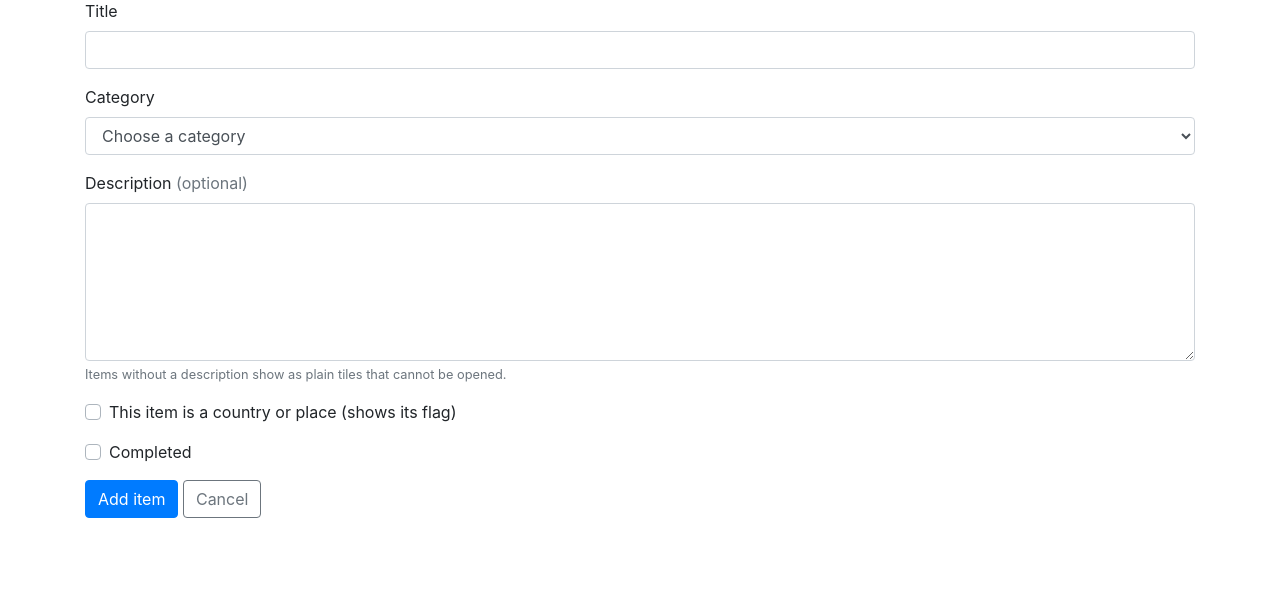
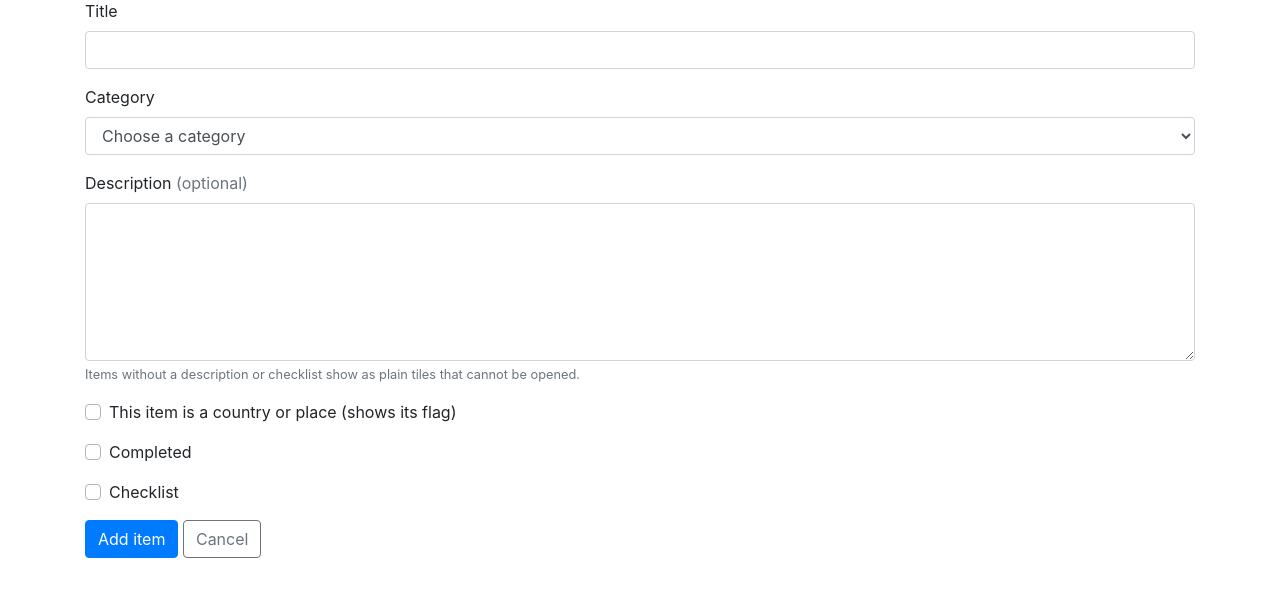
Before and after one commit to Kaaiman1214/Bucketlistr, a Flask app: page /new in a window 1280 px wide. Shown: the part 193-800 px from the top of the page. Run offline with Flask 3, Linux system fonts and the light colour scheme; a user stored in the database is signed in; some libraries are stand-ins or nearby versions.

Commit message:
Added checklist items and progress bars

```diff
--- a/website/static/index.js
+++ b/website/static/index.js
@@ -95,3 +95,78 @@ document.addEventListener('DOMContentLoaded', function () {
     checkbox.addEventListener('change', toggle);
     toggle();
 });
+
+document.addEventListener('change', function (event) {
+    var box = event.target;
+    if (!box.classList || !box.classList.contains('checklist-box')) return;
+
+    var wanted = box.checked;
+    box.disabled = true;
+
+    fetch(box.getAttribute('data-url'), {
+        method: 'POST',
+        credentials: 'same-origin',
+        headers: { 'Content-Type': 'application/json' },
+        body: JSON.stringify({ done: wanted })
+    }).then(function (res) {
+        if (!res.ok || res.redirected) throw new Error('not saved');
+        return res.json();
+    }).then(function (data) {
+        var bar = document.getElementById('progress-bar');
+        var text = document.getElementById('progress-text');
+        if (bar) {
+            bar.setAttribute('data-percent', data.percent);
+            bar.style.width = data.percent + '%';
+            bar.setAttribute('aria-valuenow', data.percent);
+        }
+        if (text) {
+            text.textContent = data.checked + '/' + data.total + ' \u00b7 ' + data.percent + '%';
+        }
+    }).catch(function () {
+        box.checked = !wanted;
+        alert('Could not save that change. Are you still logged in?');
+    }).then(function () {
+        box.disabled = false;
+    });
+});
+
+document.addEventListener('DOMContentLoaded', function () {
+    var bars = document.querySelectorAll('.progress-bar[data-percent]');
+    Array.prototype.forEach.call(bars, function (bar) {
+        bar.style.width = bar.getAttribute('data-percent') + '%';
+    });
+});
+
+document.addEventListener('DOMContentLoaded', function () {
+    var checkbox = document.getElementById('has-checklist');
+    var fields = document.getElementById('checklist-fields');
+    var rows = document.getElementById('checklist-rows');
+    var template = document.getElementById('checklist-template');
+    if (!checkbox || !fields || !rows || !template) return;
+
+    function lastKey() {
+        var keys = rows.querySelectorAll('input[name="entry_keys"]');
+        return keys[keys.length - 1].value;
+    }
+
+    var counter = parseInt(lastKey().slice(1), 10) || 0;
+
+    function addRow() {
+        counter += 1;
+        rows.insertAdjacentHTML('beforeend', template.innerHTML.replace(/__KEY__/g, 'n' + counter));
+    }
+
+    function ensureBlankRow() {
+        var texts = rows.querySelectorAll('.checklist-text');
+        if (!texts.length || texts[texts.length - 1].value.trim() !== '') addRow();
+    }
+
+    function toggle() {
+        fields.style.display = checkbox.checked ? '' : 'none';
+        if (checkbox.checked) ensureBlankRow();
+    }
+
+    rows.addEventListener('input', ensureBlankRow);
+    checkbox.addEventListener('change', toggle);
+    toggle();
+});
--- a/website/templates/_item_form.html
+++ b/website/templates/_item_form.html
@@ -1,4 +1,16 @@
 {% set editing = item is defined and item %}
+{% macro checklist_row(key, text, done) %}
+<div class="input-group mb-2 checklist-row">
+  <input type="hidden" name="entry_keys" value="{{ key }}" />
+  <div class="input-group-prepend">
+    <div class="input-group-text">
+      <input type="checkbox" name="done_{{ key }}" aria-label="Done" {% if done %}checked{% endif %} />
+    </div>
+  </div>
+  <input type="text" class="form-control checklist-text" name="text_{{ key }}" maxlength="200"
+         value="{{ text }}" placeholder="Add an entry" aria-label="Checklist entry" />
+</div>
+{% endmacro %}
 <form method="POST">
   <div class="form-group">
     <label for="title">Title</label>
@@ -29,7 +41,7 @@
   <div class="form-group">
     <label for="description">Description <span class="text-muted">(optional)</span></label>
     <textarea class="form-control" id="description" name="description" rows="6">{{ values.description }}</textarea>
-    <small class="form-text text-muted">Items without a description show as plain tiles that cannot be opened.</small>
+    <small class="form-text text-muted">Items without a description or checklist show as plain tiles that cannot be opened.</small>
   </div>
 
   <div class="form-group">
@@ -79,6 +91,23 @@
     </div>
   </div>
 
+  <div class="form-group">
+    <div class="custom-control custom-checkbox">
+      <input type="checkbox" class="custom-control-input" id="has-checklist" name="has_checklist"
+             {% if values.has_checklist %}checked{% endif %} />
+      <label class="custom-control-label" for="has-checklist">Checklist</label>
+    </div>
+  </div>
+
+  <div id="checklist-fields" class="form-group">
+    <small class="form-text text-muted mb-2">Fill the empty field to add a new checklist item, to remove one simply clear its text.</small>
+    <div id="checklist-rows">
+      {% for entry in values.entries %}{{ checklist_row(entry.key, entry.text, entry.done) }}{% endfor %}
+      {{ checklist_row(values.next_key, '', false) }}
+    </div>
+    <template id="checklist-template">{{ checklist_row('__KEY__', '', false) }}</template>
+  </div>
+
   <button type="submit" class="btn btn-primary">{{ 'Save changes' if editing else 'Add item' }}</button>
   <a href="{{ back_url }}" class="btn btn-outline-secondary">Cancel</a>
 </form>
--- a/website/templates/base.html
+++ b/website/templates/base.html
@@ -31,6 +31,7 @@
       .category-toggle .fa { display: inline-block; width: 1.1em; transition: transform 0.15s ease; }
       .category-toggle.collapsed .fa { transform: rotate(-90deg); }
       .flag { width: 1.25em; height: 1.25em; vertical-align: -0.2em; margin-right: 0.35rem; }
+      .progress-slim { height: 0.6rem; }
       @media (prefers-reduced-motion: reduce) { .tile, .category-toggle .fa { transition: none; } }
     </style>
 
--- a/website/views.py
+++ b/website/views.py
@@ -1,14 +1,18 @@
-from flask import Blueprint, render_template, request, flash, redirect, url_for, abort
+import re
+
+from flask import Blueprint, render_template, request, flash, redirect, url_for, abort, jsonify
 from flask_login import login_required, current_user
+from sqlalchemy.orm import selectinload
 
 from . import db
 from .countries import COUNTRIES, COUNTRY_GROUPS
-from .models import BucketItem, Category, User, MONTH_NAMES
+from .models import BucketItem, Category, ChecklistEntry, User, MONTH_NAMES
 from .utils import fold
 
 views = Blueprint('views', __name__)
 
 NEW_CATEGORY = '__new__'
+ENTRY_KEY = re.compile(r'[en]\d+')
 
 
 def get_owned_item(item_id):
@@ -73,6 +77,9 @@ def blank_values():
         'completed': False,
         'year': '',
         'month': '',
+        'has_checklist': False,
+        'entries': [],
+        'next_key': 'n0',
     }
 
 
@@ -87,11 +94,35 @@ def item_values(item):
         'completed': item.completed,
         'year': item.completed_year or '',
         'month': item.completed_month or '',
+        'has_checklist': bool(item.checklist),
+        'entries': [{'key': f'e{entry.id}', 'id': entry.id,
+                     'text': entry.text, 'done': entry.done}
+                    for entry in item.checklist],
+        'next_key': 'n0',
     }
 
 
-def read_item_form(form):
-    values = {
+def read_entries(form, item):
+    existing = {entry.id for entry in item.checklist} if item is not None else set()
+    entries = []
+    new_count = 0
+    for key in form.getlist('entry_keys'):
+        if not ENTRY_KEY.fullmatch(key):
+            continue
+        text = form.get(f'text_{key}', '').strip()
+        done = form.get(f'done_{key}') == 'on'
+        if key[0] == 'e':
+            if int(key[1:]) in existing:
+                entries.append({'key': key, 'id': int(key[1:]), 'text': text, 'done': done})
+        elif text:
+            entries.append({'key': f'n{new_count}', 'id': None, 'text': text, 'done': done})
+            new_count += 1
+    return entries, f'n{new_count}'
+
+
+def read_item_form(form, item=None):
+    entries, next_key = read_entries(form, item)
+    return {
         'title': form.get('title', '').strip(),
         'description': form.get('description', '').strip(),
         'category': form.get('category', '').strip(),
@@ -101,14 +132,17 @@ def read_item_form(form):
         'completed': form.get('completed') == 'on',
         'year': form.get('completed_year', '').strip(),
         'month': form.get('completed_month', '').strip(),
+        'has_checklist': form.get('has_checklist') == 'on',
+        'entries': entries,
+        'next_key': next_key,
     }
-    return values
 
 
 def validate_item(values):
     cleaned = {'year': None, 'month': None}
     cleaned.update(category=None, new_category=None)
     cleaned['country_code'] = None
+    cleaned['entries'] = []
 
     if not values['title']:
         return 'Give the item a title.', cleaned
@@ -151,6 +185,14 @@ def validate_item(values):
         if cleaned['month'] and not cleaned['year']:
             return 'Enter a year when you pick a month.', cleaned
 
+    if values['has_checklist']:
+        entries = [entry for entry in values['entries'] if entry['text']]
+        if any(len(entry['text']) > 200 for entry in entries):
+            return 'Checklist entries can be at most 200 characters.', cleaned
+        if len(entries) > 1000:
+            return 'A checklist can have at most 1000 entries.', cleaned
+        cleaned['entries'] = entries
+
     return None, cleaned
 
 
@@ -167,6 +209,20 @@ def apply_item(item, values, cleaned):
     item.completed_year = cleaned['year'] if values['completed'] else None
     item.completed_month = cleaned['month'] if values['completed'] else None
 
+    existing = {entry.id: entry for entry in item.checklist}
+    kept = {entry['id'] for entry in cleaned['entries'] if entry['id'] is not None}
+    for entry_id, entry in existing.items():
+        if entry_id not in kept:
+            item.checklist.remove(entry)
+    for entry_values in cleaned['entries']:
+        entry = existing.get(entry_values['id'])
+        if entry is None:
+            item.checklist.append(ChecklistEntry(text=entry_values['text'],
+                                                 done=entry_values['done']))
+        else:
+            entry.text = entry_values['text']
+            entry.done = entry_values['done']
+
 
 def form_context():
     return {
@@ -181,7 +237,7 @@ def home():
     if User.query.first() is None:
         return redirect(url_for('auth.sign_up'))
 
-    items = BucketItem.query.all()
+    items = BucketItem.query.options(selectinload(BucketItem.checklist)).all()
     return render_template("home.html", user=current_user,
                            sections=build_sections(items))
 
@@ -221,7 +277,7 @@ def edit_item(item_id):
     values = item_values(item)
 
     if request.method == 'POST':
-        values = read_item_form(request.form)
+        values = read_item_form(request.form, item)
         error, cleaned = validate_item(values)
         if error:
             flash(error, category='error')
@@ -245,3 +301,15 @@ def delete_item(item_id):
     db.session.commit()
     flash('Item deleted.', category='success')
     return redirect(url_for('views.home'))
+
+
+@views.route('/item/<int:item_id>/entry/<int:entry_id>/toggle', methods=['POST'])
+@login_required
+def toggle_entry(item_id, entry_id):
+    item = get_owned_item(item_id)
+    entry = ChecklistEntry.query.filter_by(id=entry_id, item_id=item.id).first_or_404()
+    payload = request.get_json(silent=True) or {}
+    entry.done = bool(payload.get('done', not entry.done))
+    db.session.commit()
+    return jsonify(done=entry.done, checked=item.checklist_done,
+                   total=item.checklist_total, percent=item.progress_percent)
```
Also changed, not shown: website/models.py (+24 -1 lines), website/templates/home.html (+7 -0 lines), website/templates/item.html (+25 -0 lines), website/database.db (deleted).
